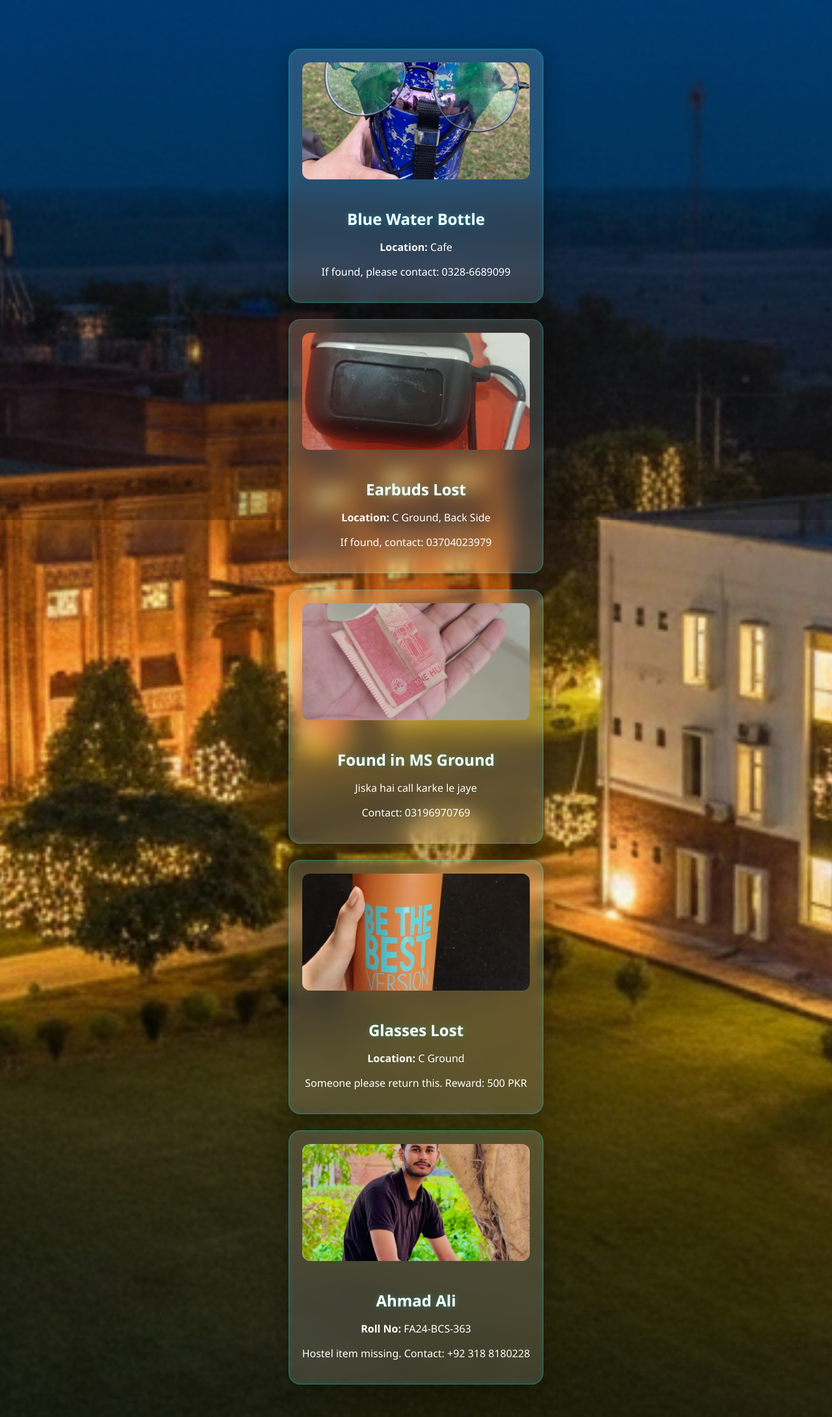
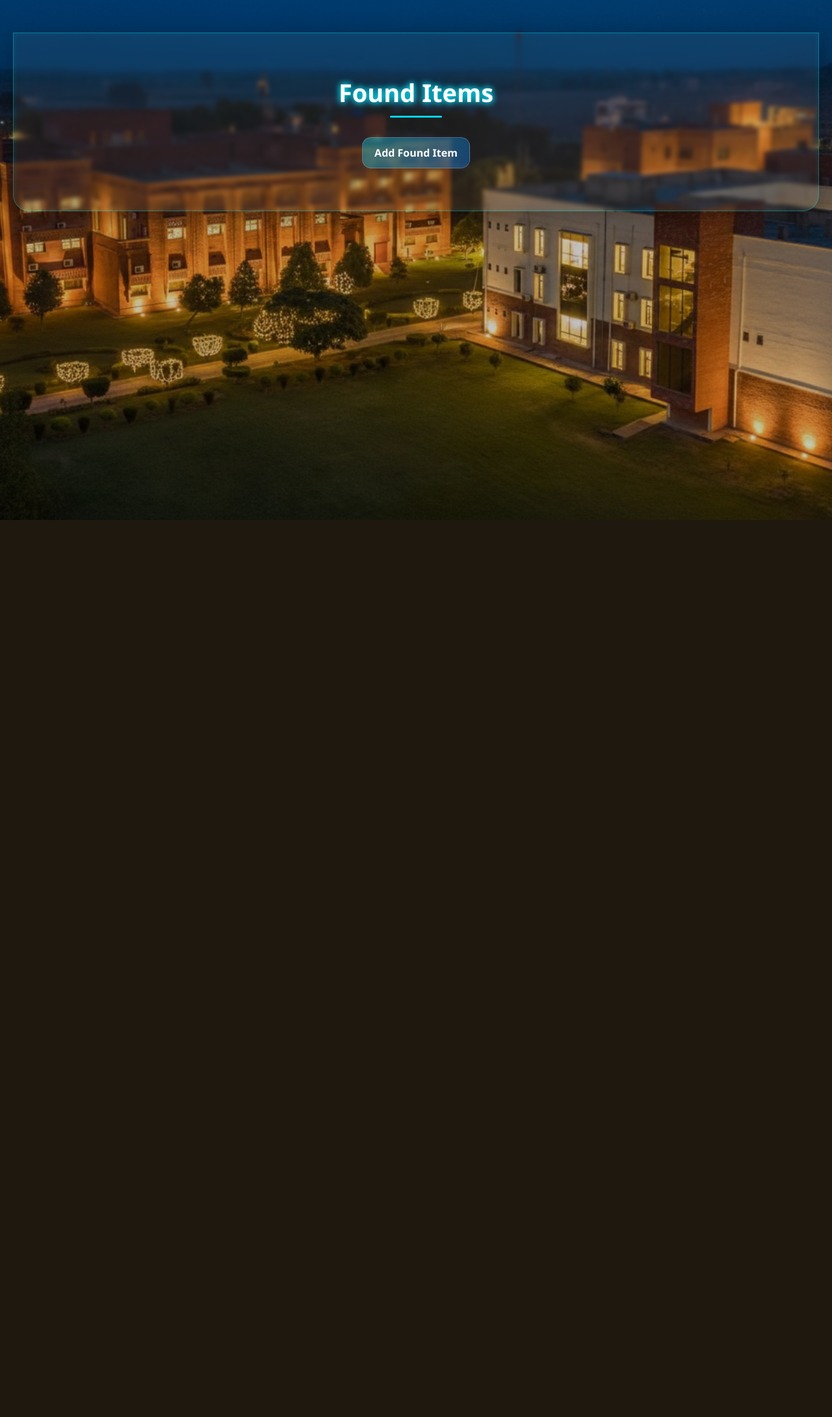
Before and after one commit to Abdullah-819/Comsats-Lost-Found-item-Manager, a Flask app: page /dashboard/found in a window 1280 px wide. Shown: the whole page at 65% size. After the commit the page ends 800 px from the top, so only its background shows below. Run offline with Flask 3, Linux system fonts and the light colour scheme; the visitor is signed in with stand-in values (Sample User, id 1); data that the repository does not hold is empty.

Commit message:
Sprint 32,33 (CRUD Added For Admin Only)

```diff
--- a/app/routes/dashboard.py
+++ b/app/routes/dashboard.py
@@ -1,8 +1,8 @@
 from flask import Blueprint, render_template, request, redirect, url_for, flash, session, current_app
-from app.model.models import db, LostItem, FoundItem, User
+from app.model.models import db, LostItem, FoundItem
 from app.manager.item_manager import get_lost_items, get_found_items
+from werkzeug.utils import secure_filename
 import os
-from werkzeug.utils import secure_filename
 
 dashboard_bp = Blueprint("dashboard", __name__, url_prefix="/dashboard")
 
@@ -13,7 +13,7 @@ def allowed_file(filename):
     return '.' in filename and filename.rsplit('.', 1)[1].lower() in ALLOWED_EXTENSIONS
 
 # -----------------------------
-# Main Dashboard
+# Dashboard
 # -----------------------------
 @dashboard_bp.route("/")
 def dashboard_view():
@@ -26,7 +26,7 @@ def dashboard_view():
     return render_template("dashboard.html", role=role, stats=stats)
 
 # -----------------------------
-# Lost Items Page
+# Lost Items
 # -----------------------------
 @dashboard_bp.route("/lost")
 def lost_items():
@@ -35,7 +35,7 @@ def lost_items():
     return render_template("lost_items.html", items=items, role=role)
 
 # -----------------------------
-# Found Items Page
+# Found Items
 # -----------------------------
 @dashboard_bp.route("/found")
 def found_items():
@@ -44,25 +44,19 @@ def found_items():
     return render_template("found_items.html", items=items, role=role)
 
 # -----------------------------
-# User Upload Lost Item
+# Add Item (Admin & User)
 # -----------------------------
-@dashboard_bp.route("/upload_item", methods=["GET", "POST"])
-def upload_item():
-    if session.get("role") != "user":
-        flash("Only regular users can upload items.", "danger")
-        return redirect(url_for("dashboard.lost_items"))
-
+@dashboard_bp.route("/add_item", methods=["GET", "POST"])
+def add_item():
+    role = session.get("role", "user")
     if request.method == "POST":
+        item_type = request.form.get("item_type")  # lost or found
         name = request.form.get("name")
         description = request.form.get("description")
         location = request.form.get("location")
         contact = request.form.get("contact")
         file = request.files.get("image_file")
-        user_id = session.get("user_id")
-
-        if not user_id:
-            flash("User not logged in properly.", "danger")
-            return redirect(url_for("dashboard.lost_items"))
+        user_id = session.get("user_id") if role == "user" else None
 
         filename = ""
         if file and allowed_file(file.filename):
@@ -74,16 +68,60 @@ def upload_item():
         elif file:
             flash("Invalid image file type!", "warning")
 
-        new_item = LostItem(
-            name=name,
-            description=description,
-            location=location,
-            contact=contact,
-            image_url=filename,
-            submitted_by_user=user_id
-        )
+        if item_type == "lost":
+            new_item = LostItem(name=name, description=description, location=location,
+                                contact=contact, image_url=filename, submitted_by_user=user_id)
+        else:
+            new_item = FoundItem(name=name, description=description, location=location,
+                                 contact=contact, image_url=filename, submitted_by_user=user_id)
+
         new_item.save()
-        flash("Item uploaded successfully!", "success")
-        return redirect(url_for("dashboard.lost_items"))
+        flash(f"{item_type.capitalize()} item added successfully!", "success")
+        return redirect(url_for(f"dashboard.{item_type}_items"))
 
-    return render_template("upload_item.html")
+    return render_template("add_edit_item.html", role=role, action="Add")
+
+# -----------------------------
+# Edit Item
+# -----------------------------
+@dashboard_bp.route("/edit_item/<string:item_type>/<int:item_id>", methods=["GET", "POST"])
+def edit_item(item_type, item_id):
+    role = session.get("role", "user")
+    if item_type == "lost":
+        item = LostItem.query.get_or_404(item_id)
+    else:
+        item = FoundItem.query.get_or_404(item_id)
+
+    if request.method == "POST":
+        item.name = request.form.get("name")
+        item.description = request.form.get("description")
+        item.location = request.form.get("location")
+        item.contact = request.form.get("contact")
+        file = request.files.get("image_file")
+
+        if file and allowed_file(file.filename):
+            filename_secure = secure_filename(file.filename)
+            save_path = os.path.join(current_app.root_path, UPLOAD_FOLDER)
+            os.makedirs(save_path, exist_ok=True)
+            file.save(os.path.join(save_path, filename_secure))
+            item.image_url = f"uploads/{filename_secure}"
+
+        db.session.commit()
+        flash(f"{item_type.capitalize()} item updated successfully!", "success")
+        return redirect(url_for(f"dashboard.{item_type}_items"))
+
+    return render_template("add_edit_item.html", role=role, action="Edit", item=item, item_type=item_type)
+
+# -----------------------------
+# Delete Item
+# -----------------------------
+@dashboard_bp.route("/delete_item/<string:item_type>/<int:item_id>", methods=["POST"])
+def delete_item(item_type, item_id):
+    if item_type == "lost":
+        item = LostItem.query.get_or_404(item_id)
+    else:
+        item = FoundItem.query.get_or_404(item_id)
+    db.session.delete(item)
+    db.session.commit()
+    flash(f"{item_type.capitalize()} item deleted successfully!", "success")
+    return redirect(url_for(f"dashboard.{item_type}_items"))
--- a/app/templates/found_items.html
+++ b/app/templates/found_items.html
@@ -4,114 +4,48 @@
 <div class="dashboard-page">
 
     {% if role == 'admin' %}
-    <!-- Admin view: Main card wrapping items -->
     <div class="frosty main-card">
-        <h1 class="main-card-title">Lost Items</h1>
+        <h1 class="main-card-title">Found Items</h1>
+        <a href="{{ url_for('dashboard.add_item') }}" class="btn-upload">Add Found Item</a>
         <div class="items-grid">
+            {% for item in items %}
+            <div class="item-card frosty">
+                <div class="img-wrapper" data-index="{{ loop.index0 }}">
+                    <img src="{% if item.image_url %}{{ url_for('static', filename=item.image_url) }}{% else %}{{ url_for('static', filename='images/default.png') }}{% endif %}"
+                        alt="{{ item.name }}" class="item-img">
+                </div>
+                <h3>{{ item.name }}</h3>
+                <p class="item-description">{{ item.description }}</p>
+                <p><strong>Location:</strong> {{ item.location }}</p>
+                <p>Contact: {{ item.contact }}</p>
 
-            <!-- Item 1 -->
-            <div class="item-card frosty">
-                <img src="{{ url_for('static', filename='images/image1.jpeg') }}" alt="Blue Water Bottle" class="item-img">
-                <h3>Blue Water Bottle</h3>
-                <p><strong>Location:</strong> Cafe</p>
-                <p>If found, please contact: 0328-6689099</p>
                 <div class="admin-controls">
-                    <button class="admin-btn edit">Edit</button>
-                    <button class="admin-btn delete">Delete</button>
+                    <a href="{{ url_for('dashboard.edit_item', item_type='found', item_id=item.id) }}" class="admin-btn edit">Edit</a>
+                    <form action="{{ url_for('dashboard.delete_item', item_type='found', item_id=item.id) }}" method="POST" style="display:inline;">
+                        <button class="admin-btn delete" onclick="return confirm('Are you sure?');">Delete</button>
+                    </form>
                 </div>
             </div>
-
-            <!-- Item 2 -->
-            <div class="item-card frosty">
-                <img src="{{ url_for('static', filename='images/image2.jpeg') }}" alt="Earbuds" class="item-img">
-                <h3>Earbuds Lost</h3>
-                <p><strong>Location:</strong> C Ground, Back Side</p>
-                <p>If found, contact: 03704023979</p>
-                <div class="admin-controls">
-                    <button class="admin-btn edit">Edit</button>
-                    <button class="admin-btn delete">Delete</button>
-                </div>
+            {% endfor %}
+        </div>
+    </div>
+    {% else %}
+    <div class="items-grid">
+        {% for item in items %}
+        <div class="item-card frosty">
+            <div class="img-wrapper" data-index="{{ loop.index0 }}">
+                <img src="{% if item.image_url %}{{ url_for('static', filename=item.image_url) }}{% else %}{{ url_for('static', filename='images/default.png') }}{% endif %}"
+                    alt="{{ item.name }}" class="item-img">
             </div>
-
-            <!-- Item 3 -->
-            <div class="item-card frosty">
-                <img src="{{ url_for('static', filename='images/image3.jpeg') }}" alt="Found Item" class="item-img">
-                <h3>Found in MS Ground</h3>
-                <p>Jiska hai call karke le jaye</p>
-                <p>Contact: 03196970769</p>
-                <div class="admin-controls">
-                    <button class="admin-btn edit">Edit</button>
-                    <button class="admin-btn delete">Delete</button>
-                </div>
-            </div>
-
-            <!-- Item 4 -->
-            <div class="item-card frosty">
-                <img src="{{ url_for('static', filename='images/image4.jpeg') }}" alt="Glasses Lost" class="item-img">
-                <h3>Glasses Lost</h3>
-                <p><strong>Location:</strong> C Ground</p>
-                <p>Someone please return this. Reward: 500 PKR</p>
-                <div class="admin-controls">
-                    <button class="admin-btn edit">Edit</button>
-                    <button class="admin-btn delete">Delete</button>
-                </div>
-            </div>
-
-            <!-- Item 5 -->
-            <div class="item-card frosty">
-                <img src="{{ url_for('static', filename='images/image5.jpeg') }}" alt="Ahmad Ali's Lost Item" class="item-img">
-                <h3>Ahmad Ali</h3>
-                <p><strong>Roll No:</strong> FA24-BCS-363</p>
-                <p>Hostel item missing. Contact: +92 318 8180228</p>
-                <div class="admin-controls">
-                    <button class="admin-btn edit">Edit</button>
-                    <button class="admin-btn delete">Delete</button>
-                </div>
-            </div>
-
-        </div> <!-- End items-grid -->
-    </div> <!-- End main-card -->
-    {% else %}
-    <!-- User view: Only items grid -->
-    <div class="items-grid">
-
-        <div class="item-card frosty">
-            <img src="{{ url_for('static', filename='images/image1.jpeg') }}" alt="Blue Water Bottle" class="item-img">
-            <h3>Blue Water Bottle</h3>
-            <p><strong>Location:</strong> Cafe</p>
-            <p>If found, please contact: 0328-6689099</p>
+            <h3>{{ item.name }}</h3>
+            <p class="item-description">{{ item.description }}</p>
+            <p><strong>Location:</strong> {{ item.location }}</p>
+            <p>Contact: {{ item.contact }}</p>
         </div>
-
-        <div class="item-card frosty">
-            <img src="{{ url_for('static', filename='images/image2.jpeg') }}" alt="Earbuds" class="item-img">
-            <h3>Earbuds Lost</h3>
-            <p><strong>Location:</strong> C Ground, Back Side</p>
-            <p>If found, contact: 03704023979</p>
-        </div>
-
-        <div class="item-card frosty">
-            <img src="{{ url_for('static', filename='images/image3.jpeg') }}" alt="Found Item" class="item-img">
-            <h3>Found in MS Ground</h3>
-            <p>Jiska hai call karke le jaye</p>
-            <p>Contact: 03196970769</p>
-        </div>
-
-        <div class="item-card frosty">
-            <img src="{{ url_for('static', filename='images/image4.jpeg') }}" alt="Glasses Lost" class="item-img">
-            <h3>Glasses Lost</h3>
-            <p><strong>Location:</strong> C Ground</p>
-            <p>Someone please return this. Reward: 500 PKR</p>
-        </div>
-
-        <div class="item-card frosty">
-            <img src="{{ url_for('static', filename='images/image5.jpeg') }}" alt="Ahmad Ali's Lost Item" class="item-img">
-            <h3>Ahmad Ali</h3>
-            <p><strong>Roll No:</strong> FA24-BCS-363</p>
-            <p>Hostel item missing. Contact: +92 318 8180228</p>
-        </div>
-
+        {% endfor %}
     </div>
     {% endif %}
 
 </div>
+<script src="{{ url_for('static', filename='js/script.js') }}"></script>
 {% endblock %}
```
Also changed, not shown: app/templates/add_edit_item.html (added, +35 -0 lines), app/templates/lost_items.html (+7 -11 lines).
